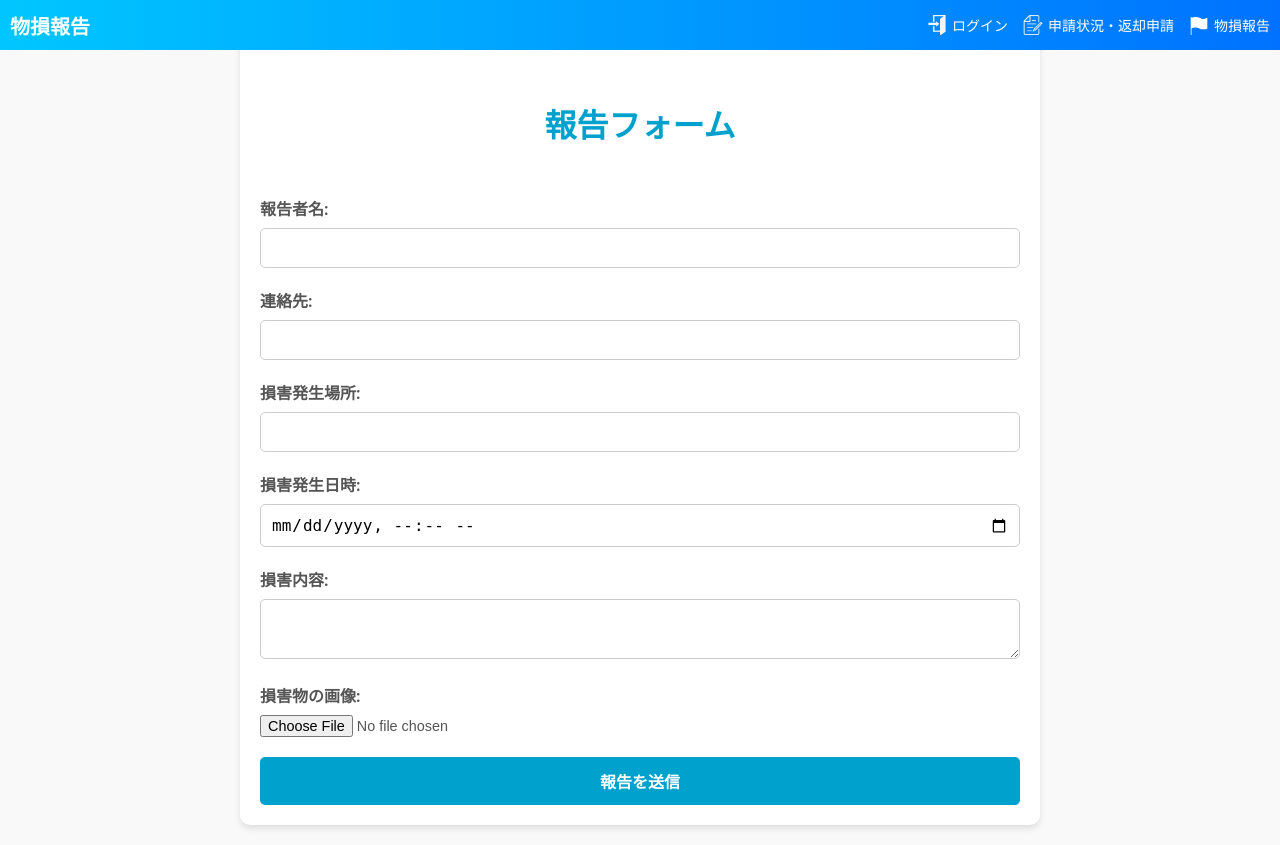
After one commit to HuraiAbesu/rental, a PHP site: page /property_damage.html in a window 1280 px wide. The commit adds this page. Run offline with PHP 8.4, Linux system fonts and the light colour scheme; a stand-in replaces the project's code that opens the database connection; some libraries are stand-ins or nearby versions.

Commit message:
バージョンUP
一部のデザイン、機能を追加または変更しました。

```diff
--- a/index.php
+++ b/index.php
@@ -111,6 +111,9 @@ $conn->close();
         <a href="return_requests">
             <img src="images/sinsei.png" alt="申請状況アイコン" class="header-icon">申請状況・返却申請
         </a>
+        <a href="./property_damage">
+            <img src="./images/flag.png" alt="物損報告アイコン" class="header-icon">物損報告
+        </a>
     </div>
     <div class="openbtn" onclick="toggleMenu()">
         <div class="openbtn-area">
@@ -122,7 +125,7 @@ $conn->close();
     <div class="hamburger-menu" id="sideMenu">
         <a href="lendingsystem_login">ログイン</a>
         <a href="return_requests">申請状況</a>
-        <a href="#" onclick="toggleMenu()">閉じる</a>
+        <a href="./property_damage">物損報告</a>
     </div>
 </header>
 
--- /dev/null
+++ b/property_damage.html
@@ -0,0 +1,76 @@
+<!DOCTYPE html>
+<html lang="ja">
+<head>
+    <meta charset="UTF-8">
+    <meta name="viewport" content="width=device-width, initial-scale=1.0">
+    <title>物損報告フォーム</title>
+    <link rel="icon" href="./ficon/rental.png" type="image/x-icon">
+    <link rel="stylesheet" href="./styles/property_damage.css">
+    <link href="https://fonts.googleapis.com/css2?family=Poppins:wght@400;700&display=swap" rel="stylesheet">
+</head>
+<body>
+    <header>
+        <div class="header-left">
+            <h1>物損報告</h1>
+        </div>
+        <div class="header-right">
+            <a href="lendingsystem_login">
+                <img src="images/loginicon.png" alt="ログインアイコン" class="header-icon">ログイン
+            </a>
+            <a href="return_requests">
+                <img src="images/sinsei.png" alt="申請状況アイコン" class="header-icon">申請状況・返却申請
+            </a>
+            <a href="./property_damage">
+                <img src="./images/flag.png" alt="物損報告アイコン" class="header-icon">物損報告
+            </a>
+        </div>
+        <div class="hamburger-icon" id="hamburger-icon">
+            <span></span>
+            <span></span>
+            <span></span>
+        </div>
+        <div class="hamburger-menu" id="sidebar-menu">
+            <a href="lendingsystem_login">ログイン</a>
+            <a href="return_requests">申請状況</a>
+            <a href="./property_damage">物損報告</a>
+        </div>
+    </header>
+    <div class="container">
+        <h1>報告フォーム</h1>
+        <form action="submit_report.php" method="POST" enctype="multipart/form-data">
+            <label for="reporter_name">報告者名:</label>
+            <input type="text" id="reporter_name" name="reporter_name" required>
+
+            <label for="contact_info">連絡先:</label>
+            <input type="text" id="contact_info" name="contact_info" required>
+
+            <label for="damage_location">損害発生場所:</label>
+            <input type="text" id="damage_location" name="damage_location" required>
+
+            <label for="damage_date">損害発生日時:</label>
+            <input type="datetime-local" id="damage_date" name="damage_date" required>
+
+            <label for="damage_details">損害内容:</label>
+            <textarea id="damage_details" name="damage_details" required></textarea>
+
+            <label for="image">損害物の画像:</label>
+            <input type="file" id="image" name="image">
+            <div class="cf-turnstile" data-sitekey="0x4AAAAAAAimZuLzcP7hrott"></div>
+            <button type="submit">報告を送信</button>
+        </form>
+    </div>
+    <script src="https://challenges.cloudflare.com/turnstile/v0/api.js" async defer></script>
+
+    <script>
+        function toggleMenu() {
+            const hamburgerMenu = document.getElementById('sidebar-menu');
+            const hamburgerIcon = document.getElementById('hamburger-icon');
+
+            hamburgerMenu.classList.toggle('menu-open');
+            hamburgerIcon.classList.toggle('active'); // バツにするためのクラス切り替え
+        }
+
+        document.getElementById('hamburger-icon').addEventListener('click', toggleMenu);
+    </script>
+</body>
+</html>
--- a/return_requests.php
+++ b/return_requests.php
@@ -125,8 +125,11 @@ if ($selected_department) {
         <a href="lendingsystem_login">
             <img src="images/loginicon.png" alt="ログインアイコン" class="header-icon">ログイン
         </a>
-        <a href="index">
+        <a href="/">
             <img src="images/requesticon.png" alt="貸出申請アイコン" class="header-icon">貸出申請
+        </a>
+        <a href="./property_damage">
+            <img src="./images/flag.png" alt="物損申請アイコン" class="header-icon">物損申請
         </a>
     </div>
 
--- /dev/null
+++ b/styles/property_damage.css
@@ -0,0 +1,307 @@
+/* Reset styles */
+* {
+    margin: 0;
+    padding: 0;
+    box-sizing: border-box;
+}
+
+body {
+    font-family: 'Roboto', sans-serif;
+    background-color: #f9f9f9;
+    color: #333;
+}
+
+/* Header styling */
+header {
+    position: fixed;
+    top: 0;
+    left: 0;
+    width: 100%;
+    height: 50px;
+    background: linear-gradient(90deg, #00c6ff, #0072ff);
+    z-index: 100;
+    display: flex;
+    justify-content: space-between;
+    align-items: center;
+    padding: 0 10px;
+}
+
+.header-left h1 {
+    font-size: 20px;
+    color: white;
+}
+
+.header-right a {
+    color: white;
+    text-decoration: none;
+    margin-left: 15px;
+    font-size: 14px;
+    display: flex;
+    align-items: center;
+}
+
+.header-icon {
+    width: 20px;
+    height: 20px;
+    margin-right: 5px;
+}
+
+/* Hamburger icon */
+.hamburger-icon {
+    display: none; /* 初期状態で非表示 */
+    flex-direction: column;
+    justify-content: space-between;
+    width: 30px;
+    height: 20px;
+    cursor: pointer;
+    z-index: 101;
+}
+
+.hamburger-icon span {
+    display: block;
+    width: 100%;
+    height: 3px;
+    background: white;
+    border-radius: 2px;
+    transition: transform 0.3s ease, opacity 0.3s ease;
+}
+
+/* バツに変形 */
+.hamburger-icon.active span:nth-child(1) {
+    transform: translateY(9px) rotate(45deg);
+}
+
+.hamburger-icon.active span:nth-child(2) {
+    opacity: 0; /* 中央の線を非表示 */
+}
+
+.hamburger-icon.active span:nth-child(3) {
+    transform: translateY(-9px) rotate(-45deg);
+}
+
+/* Hamburger menu */
+.hamburger-menu {
+    position: fixed;
+    top: 50px;
+    right: -250px;
+    background-color: #333;
+    width: 250px;
+    height: 100vh;
+    padding: 20px;
+    z-index: 100;
+    transition: right 0.3s ease-in-out;
+}
+
+.hamburger-menu.menu-open {
+    right: 0;
+}
+
+.hamburger-menu a {
+    display: block;
+    color: white;
+    padding: 10px 0;
+    text-decoration: none;
+    border-bottom: 1px solid #575757;
+}
+
+.hamburger-menu a:hover {
+    background-color: #575757;
+}
+
+/* Responsive styling */
+@media (max-width: 768px) {
+    .header-right {
+        display: none; /* スマホでは右側のリンク非表示 */
+    }
+
+    .hamburger-icon {
+        display: flex; /* スマホではハンバーガーを表示 */
+    }
+}
+
+@media (min-width: 769px) {
+    .hamburger-menu {
+        display: none; /* PCではハンバーガーメニュー非表示 */
+    }
+
+    .hamburger-icon {
+        display: none; /* PCではハンバーガーアイコン非表示 */
+    }
+
+    .header-right {
+        display: flex; /* PCでは右側のリンクを表示 */
+    }
+}
+
+
+
+
+/* Main container styling */
+.container {
+    max-width: 800px;
+    margin: 20px auto;
+    padding: 20px;
+    background: #fff;
+    border-radius: 10px;
+    box-shadow: 0 4px 6px rgba(0, 0, 0, 0.1);
+}
+
+/* Form header styling */
+.container h1 {
+    margin-top: 60px;
+    font-size: 2rem;
+    color: #00a1cc;
+    text-align: center;
+    margin-bottom: 50px;
+}
+
+/* Form label styling */
+label {
+    display: block;
+    margin-bottom: 8px;
+    font-weight: bold;
+    color: #555;
+}
+
+/* Input and textarea styling */
+input[type="text"], input[type="email"], input[type="datetime-local"], textarea {
+    width: 100%;
+    padding: 10px;
+    margin-bottom: 20px;
+    border: 1px solid #ccc;
+    border-radius: 5px;
+    font-size: 1rem;
+    transition: border-color 0.3s ease-in-out;
+}
+
+input[type="text"]:focus, input[type="email"]:focus, input[type="datetime-local"]:focus, textarea:focus {
+    border-color: #00a1cc;
+    outline: none;
+}
+
+/* File input styling */
+input[type="file"] {
+    font-size: 0.9rem;
+    color: #555;
+    margin-bottom: 20px;
+}
+
+/* Button styling */
+button {
+    display: inline-block;
+    width: 100%;
+    padding: 12px;
+    background: #00a1cc;
+    color: #fff;
+    font-size: 1rem;
+    font-weight: bold;
+    text-align: center;
+    border: none;
+    border-radius: 5px;
+    cursor: pointer;
+    transition: background-color 0.3s ease-in-out;
+}
+
+button:hover {
+    background: #008fb3;
+}
+
+/* Responsive styling */
+@media (max-width: 600px) {
+    .container {
+        padding: 15px;
+    }
+
+    .container h1 {
+        font-size: 1.8rem;
+    }
+
+    button {
+        font-size: 0.9rem;
+    }
+
+    .header {
+        flex-direction: column;
+        text-align: center;
+    }
+
+    .header .nav {
+        margin-top: 10px;
+        flex-wrap: wrap;
+        justify-content: center;
+    }
+}
+
+/* Success or error messages */
+.alert {
+    padding: 10px;
+    border-radius: 5px;
+    margin-bottom: 20px;
+    font-weight: bold;
+    text-align: center;
+}
+
+.alert-success {
+    background-color: #d4edda;
+    color: #155724;
+    border: 1px solid #c3e6cb;
+}
+
+.alert-error {
+    background-color: #f8d7da;
+    color: #721c24;
+    border: 1px solid #f5c6cb;
+}
+
+/* Table styling for admin dashboard */
+.table {
+    width: 100%;
+    border-collapse: collapse;
+    margin: 20px 0;
+}
+
+.table th, .table td {
+    border: 1px solid #ddd;
+    padding: 12px;
+    text-align: left;
+    font-size: 0.9rem;
+}
+
+.table th {
+    background: #00a1cc;
+    color: #fff;
+    text-transform: uppercase;
+    font-weight: bold;
+}
+
+.table tr:nth-child(even) {
+    background: #f9f9f9;
+}
+
+.table tr:hover {
+    background: #f1f1f1;
+}
+
+/* Status badge styling */
+.badge {
+    display: inline-block;
+    padding: 5px 10px;
+    border-radius: 20px;
+    font-size: 0.8rem;
+    font-weight: bold;
+    text-align: center;
+    text-transform: uppercase;
+    color: #fff;
+}
+
+.badge-unhandled {
+    background: #ff4d4d;
+}
+
+.badge-inprogress {
+    background: #ffa500;
+}
+
+.badge-completed {
+    background: #28a745;
+}
```
Also changed, not shown: admin_dashboard/deletemaster.php (+1 -6 lines), submit_report.php (added, +81 -0 lines), images/flag.png (added), scripts/loan_application.js (renamed from scripts 14.51.32/loan_application.js), scripts/return_requests.js (renamed from scripts 14.51.32/return_requests.js), styles/admin_dashboard.css (renamed from styles 14.51.32/admin_dashboard.css), styles/lendingsystem_login.css (renamed from styles 14.51.32/lendingsystem_login.css), styles/loan_application.css (renamed from styles 14.51.32/loan_application.css), styles/return_requests.css (renamed from styles 14.51.32/return_requests.css), 1 other file.
